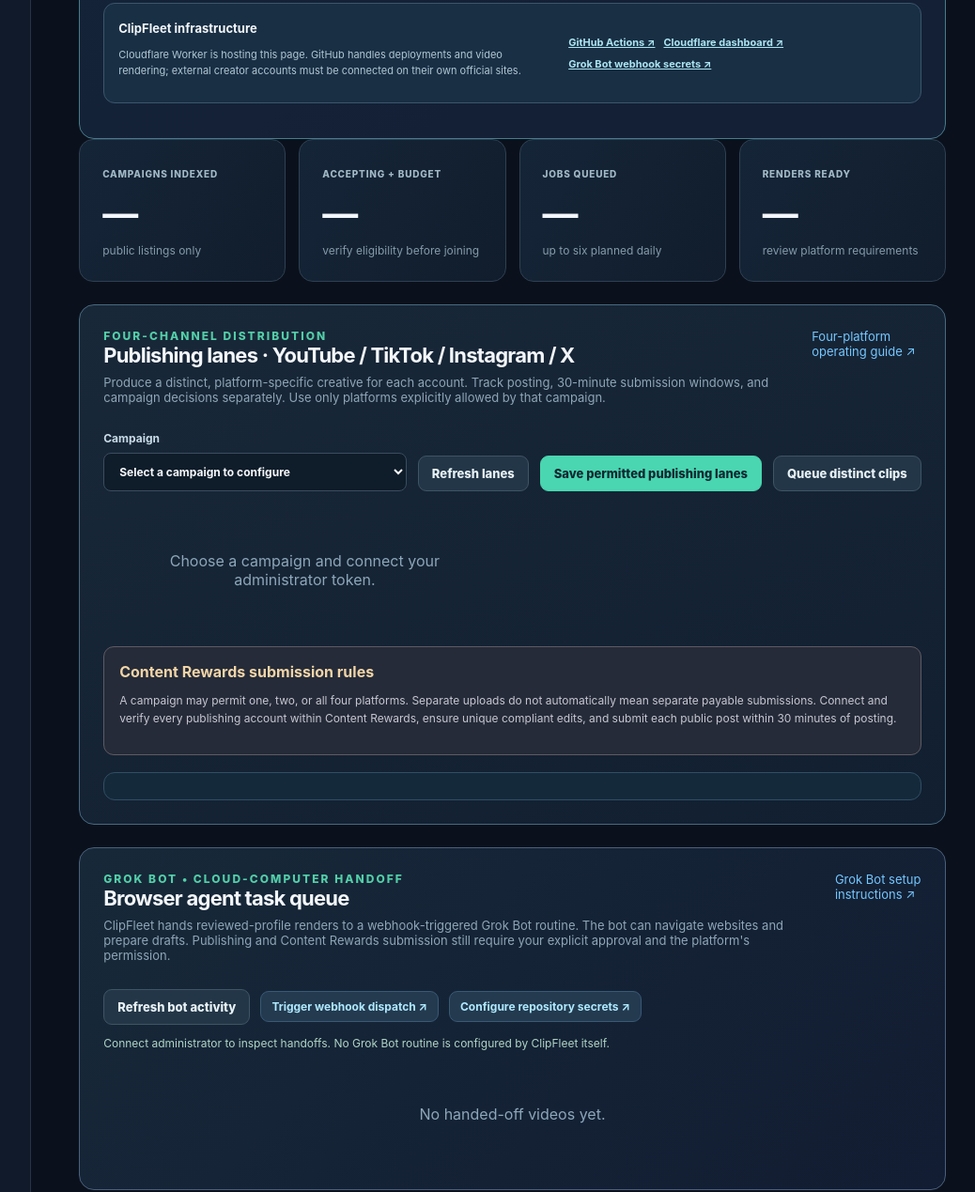
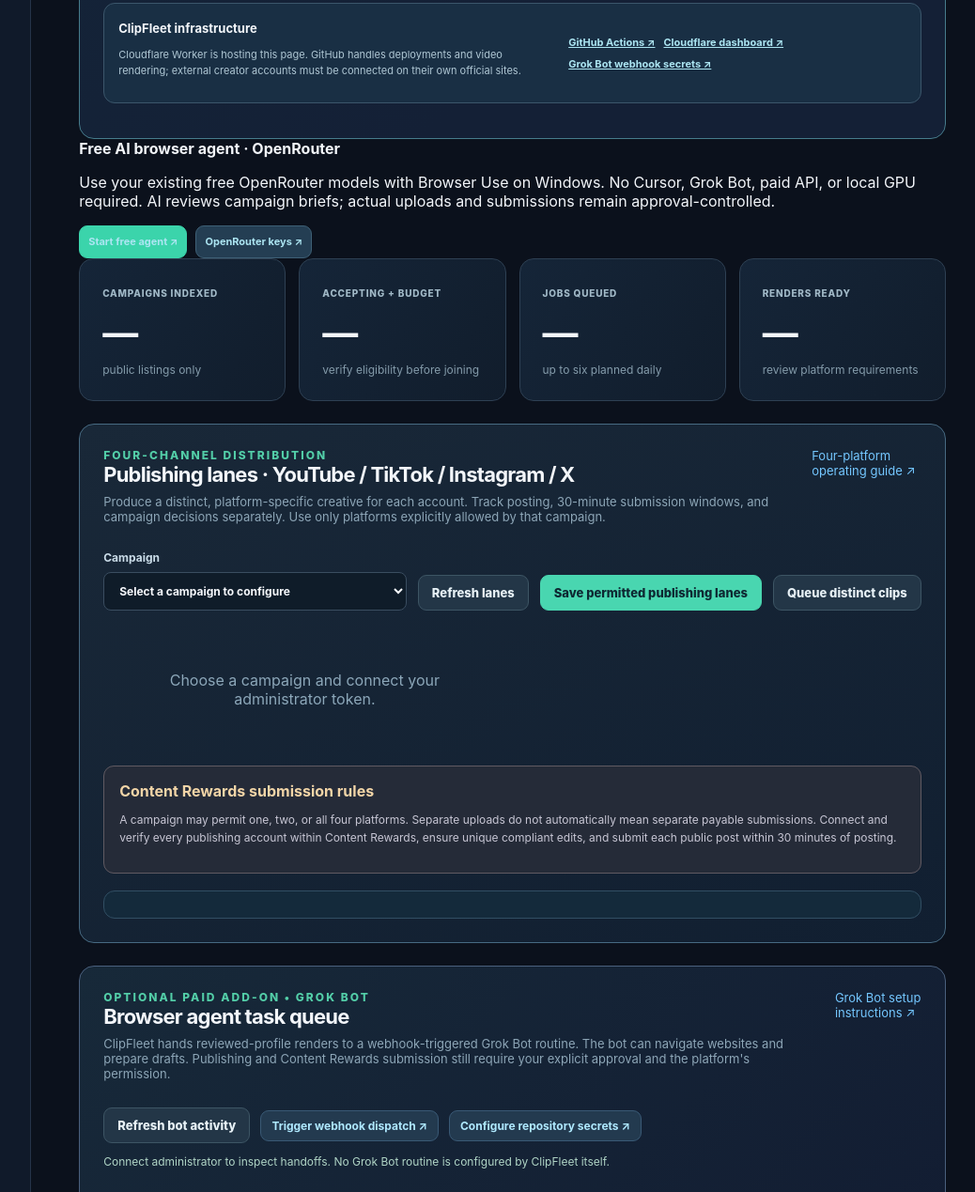
Before and after one commit to amiddlebrook/Clipfleet, a website: page public/index.html in a window 1280 px wide. Shown: the part 2137-3406 px from the top of the page at 94% size, without its empty margins (222-1260 px from the left). Drawn offline with Linux system fonts and the light colour scheme; no server answers.

Commit message:
Surface free OpenRouter Browser Use setup above ClipFleet campaigns; label Grok Bot optional paid

```diff
--- a/public/index.html
+++ b/public/index.html
@@ -28,6 +28,13 @@
  </div>
  <p id="connection-hub-feedback" class="feedback" role="status" aria-live="polite"></p>
 </section>
+<div class="free-agent-notice" id="free-agent">
+ <div><strong>Free AI browser agent · OpenRouter</strong><p>Use your existing free OpenRouter models with Browser Use on Windows. No Cursor, Grok Bot, paid API, or local GPU required. AI reviews campaign briefs; actual uploads and submissions remain approval-controlled.</p></div>
+ <div class="connection-quicklinks">
+  <a class="connection-link connection-primary" href="https://github.com/amiddlebrook/Clipfleet/blob/main/docs/OPENROUTER-FREE-AGENT.md" target="_blank" rel="noopener noreferrer">Start free agent ↗</a>
+  <a class="connection-link" href="https://openrouter.ai/settings/keys" target="_blank" rel="noopener noreferrer">OpenRouter keys ↗</a>
+ </div>
+</div>
 <div class="stats"><div class="stat"><small>CAMPAIGNS INDEXED</small><strong id="s-campaigns">—</strong><span>public listings only</span></div><div class="stat"><small>ACCEPTING + BUDGET</small><strong id="s-active">—</strong><span>verify eligibility before joining</span></div><div class="stat"><small>JOBS QUEUED</small><strong id="s-queued">—</strong><span>up to six planned daily</span></div><div class="stat"><small>RENDERS READY</small><strong id="s-ready">—</strong><span>review platform requirements</span></div></div>
 <section class="panel distribution-panel" id="distribution">
  <div class="panel-head"><div><div class="eyebrow">FOUR-CHANNEL DISTRIBUTION</div>
@@ -44,7 +51,7 @@
  <div id="distribution-ledger" class="distribution-ledger"></div>
 </section>
 <section class="panel grokbot-panel" id="grokbot">
- <div class="panel-head"><div><div class="eyebrow">GROK BOT • CLOUD-COMPUTER HANDOFF</div>
+ <div class="panel-head"><div><div class="eyebrow">OPTIONAL PAID ADD-ON • GROK BOT</div>
  <h2>Browser agent task queue</h2>
  <p>ClipFleet hands reviewed-profile renders to a webhook-triggered Grok Bot routine. The bot can navigate websites and prepare drafts. Publishing and Content Rewards submission still require your explicit approval and the platform's permission.</p></div>
  <a class="minor" href="https://github.com/amiddlebrook/Clipfleet/blob/main/docs/GROKBOT-INTEGRATION.md" rel="noopener noreferrer" target="_blank">Grok Bot setup instructions ↗</a></div>
```
